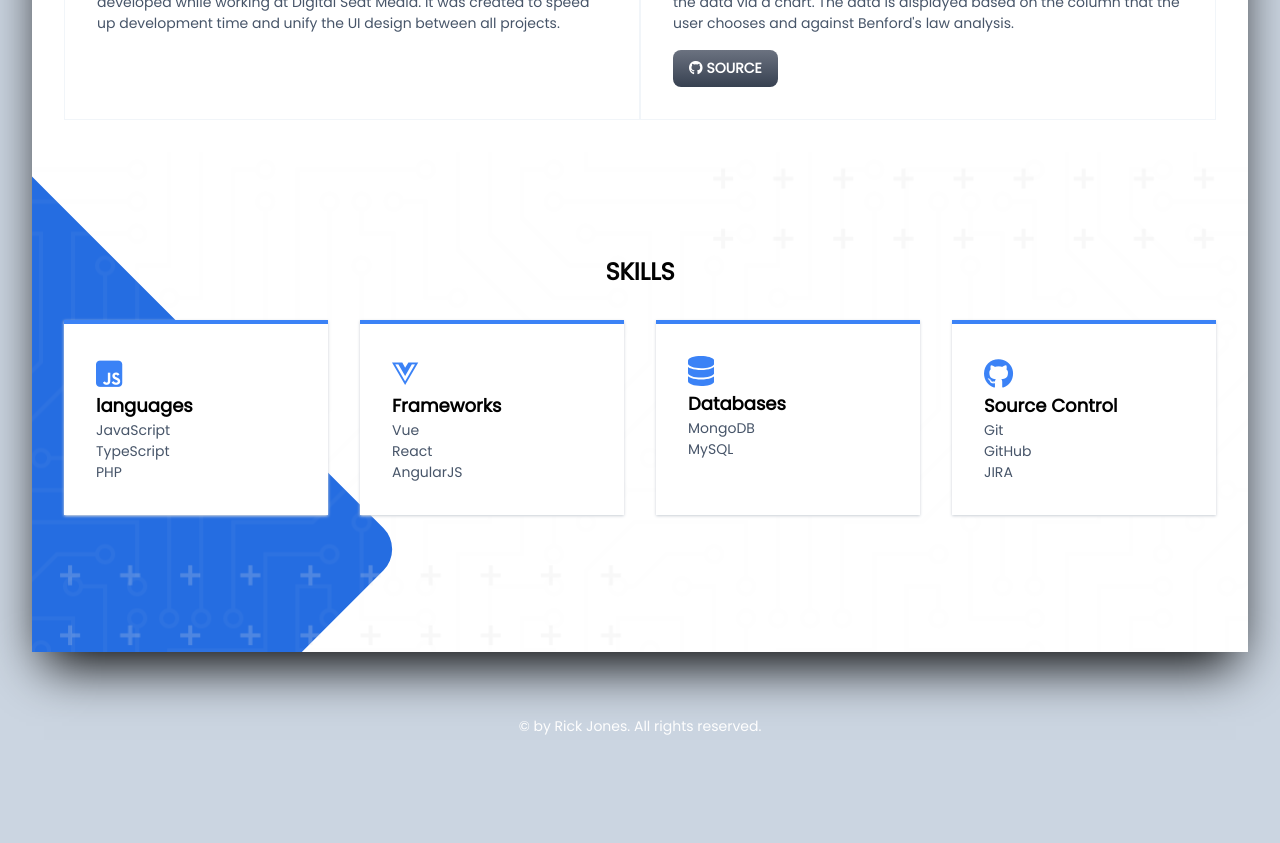
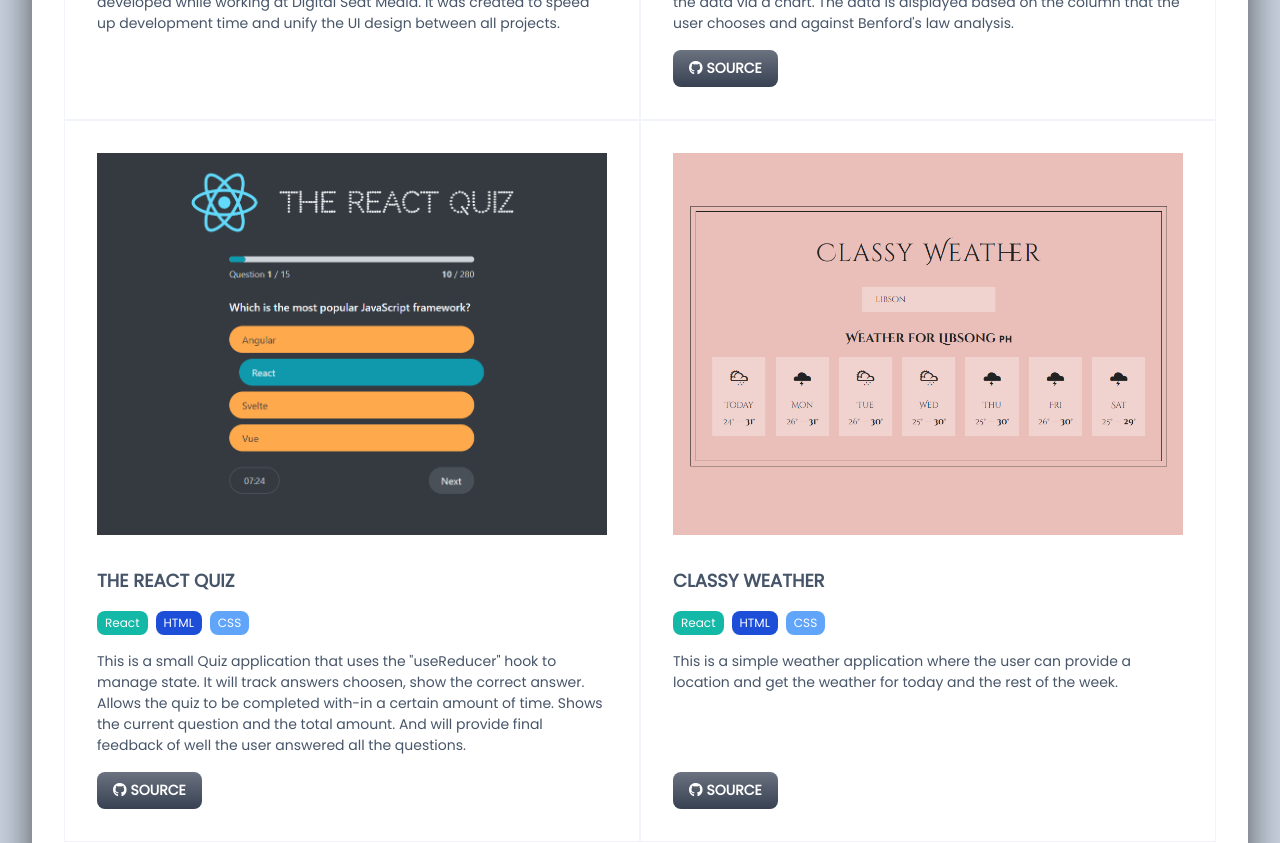
Before and after one commit to rljones101/rljones101.github.io, a React (Vite) app: page / in a window 1280 px wide. Shown: the part 3360-4203 px from the top of the page. Before the commit the page ends 4161 px from the top, so only its background shows below. Built offline with nearby package versions, Linux system fonts and the light colour scheme.

Commit message:
Added a few more portoflio items.

```diff
--- a/src/App.jsx
+++ b/src/App.jsx
@@ -63,6 +63,26 @@ const projects = [
     description:
       "This was a UI design challenge to upload a file and then have it display the data via a chart. The data is displayed based on the column that the user chooses and against Benford's law analysis.",
     sourceUrl: "https://github.com/rljones101/l7-challenge-2",
+    siteUrl: "",
+  },
+  {
+    id: 7,
+    image: "react-quiz.png",
+    name: "The React Quiz",
+    tech: ["React", "HTML", "CSS"],
+    description:
+      'This is a small Quiz application that uses the "useReducer" hook to manage state. It will track answers choosen, show the correct answer. Allows the quiz to be completed with-in a certain amount of time. Shows the current question and the total amount. And will provide final feedback of well the user answered all the questions.',
+    sourceUrl: "https://github.com/rljones101/react-quiz",
+    siteUrl: "",
+  },
+  {
+    id: 8,
+    image: "classy-weather.png",
+    name: "Classy Weather",
+    tech: ["React", "HTML", "CSS"],
+    description:
+      "This is a simple weather application where the user can provide a location and get the weather for today and the rest of the week.",
+    sourceUrl: "https://github.com/rljones101/react-classy-weather-poc",
     siteUrl: "",
   },
 ];
@@ -245,9 +265,10 @@ function Transition({ variable, name, className, children }) {
 
   useEffect(() => {
     setChanged(true);
-    setTimeout(() => {
+    const timerId = setTimeout(() => {
       setChanged(false);
     }, 2000);
+    return () => clearTimeout(timerId);
   }, [variable]);
 
   return (
```
Also changed, not shown: public/classy-weather.png (added), public/react-quiz.png (added).
